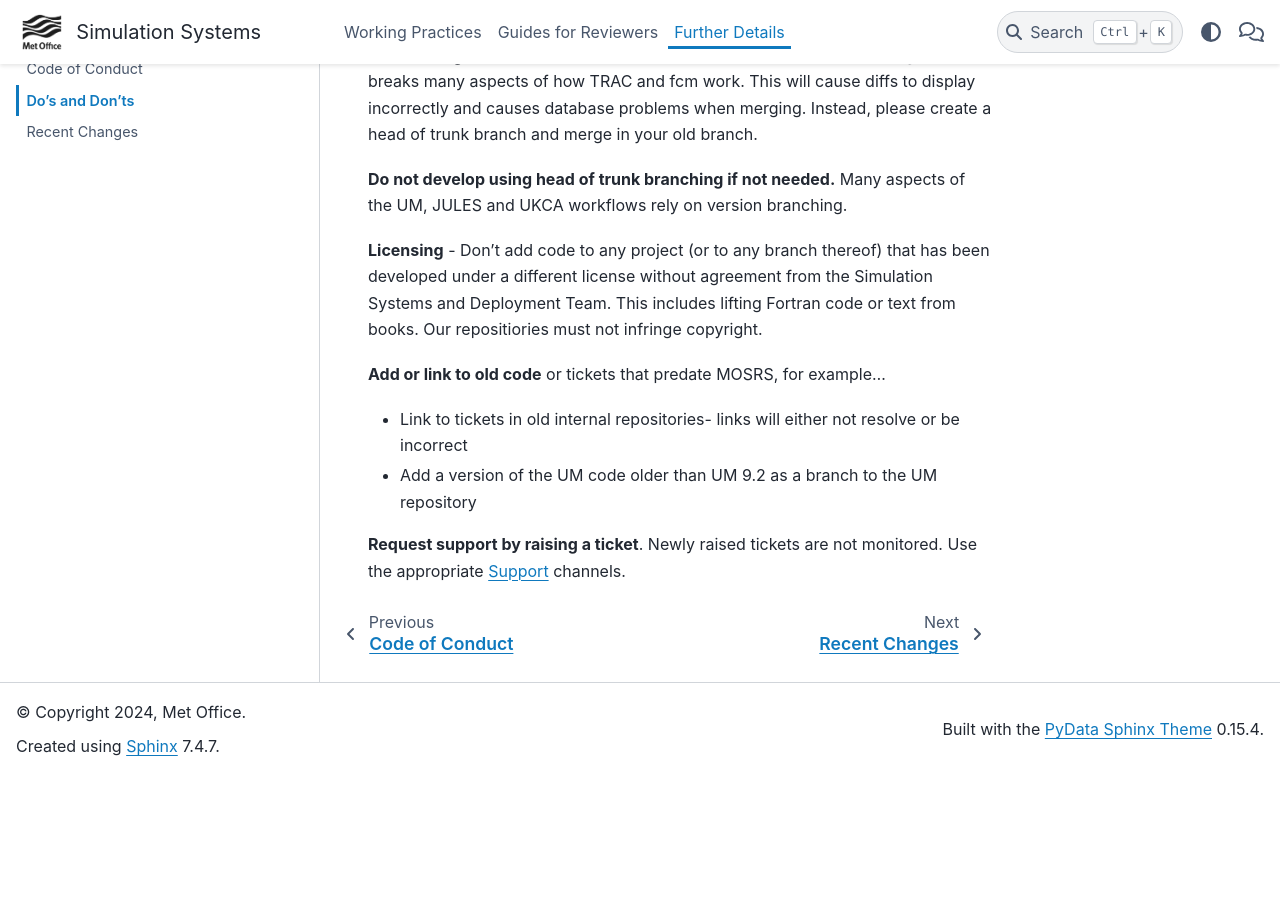
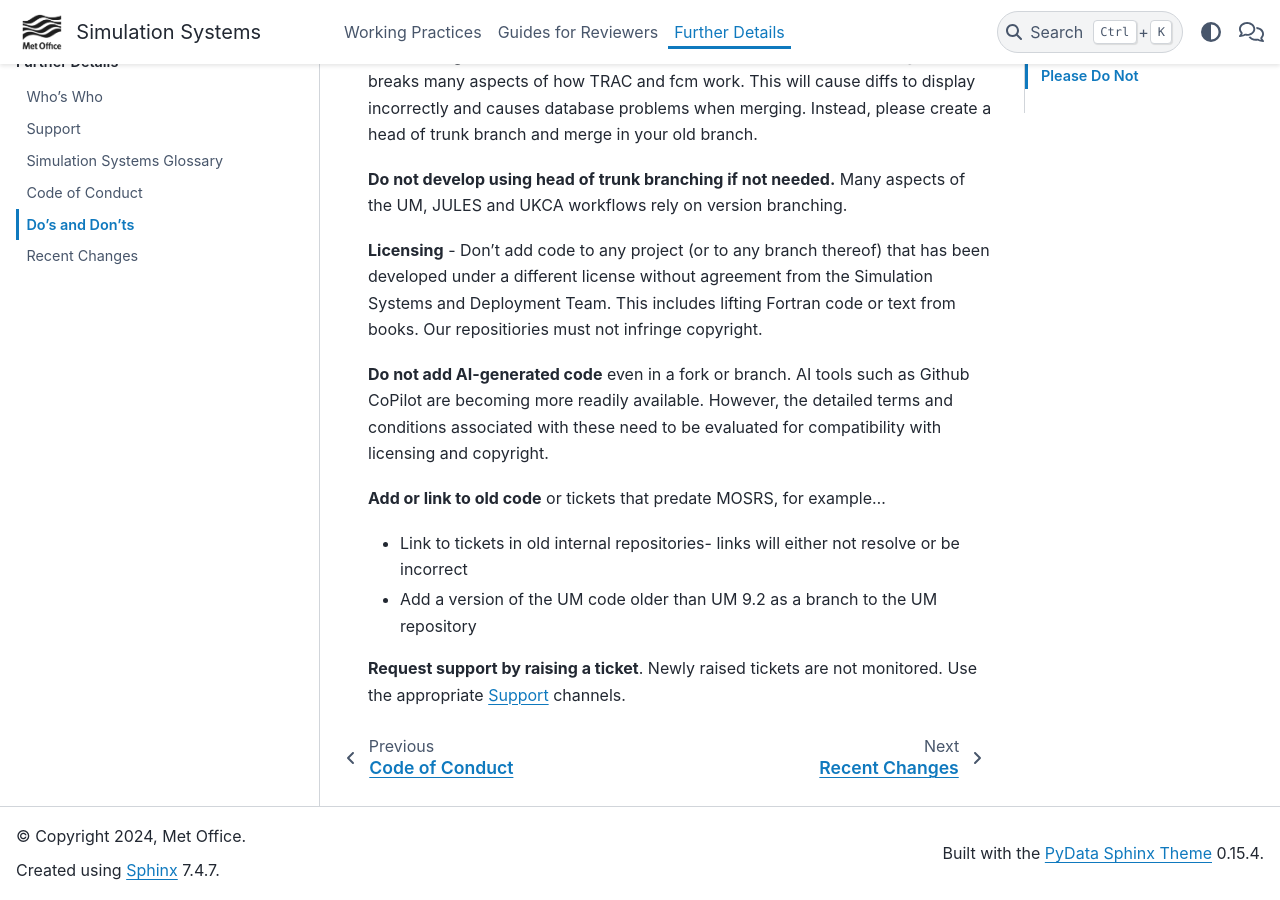
Before and after one commit to MetOffice/simulation-systems, a Sphinx documentation site: the page built from source/FurtherDetails/dos_donts.rst, in a window 1280 px wide and 900 px high, scrolled down 931 px. Built offline with Sphinx 7.4.7 and the PyData theme 0.15.4, drawn with Linux system fonts in a browser that asks for light colours; before the commit the page ends 1707 px from its top, so only the background shows below that.

Commit message:
Added no AI comments

```diff
--- a/source/FurtherDetails/dos_donts.rst
+++ b/source/FurtherDetails/dos_donts.rst
@@ -44,6 +44,11 @@
 Simulation Systems and Deployment Team. This includes lifting Fortran code or
 text from books. Our repositiories must not infringe copyright.
 
+**Do not add AI-generated code** even in a fork or branch. AI tools such as Github
+CoPilot are becoming more readily available. However, the detailed terms and
+conditions associated with these need to be evaluated for compatibility with
+licensing and copyright.
+
 **Add or link to old code** or tickets that predate MOSRS, for example...
 
 * Link to tickets in old internal repositories- links will either not resolve or be incorrect
--- a/source/WorkingPractices/developing_change.rst
+++ b/source/WorkingPractices/developing_change.rst
@@ -23,6 +23,9 @@
   Before embarking on a medium-sized or significant model change,
   it is useful to have an appropriate coding plan in place.
   See :ref:`planning` for further details.
+
+.. note::
+  Do not add AI-generated code, eg from GitHub CoPilot to any branches or forks.
 
 Code changes should conform to the coding standards of the project.
 Remember to ensure that your changes are easy to read and follow, using
```
